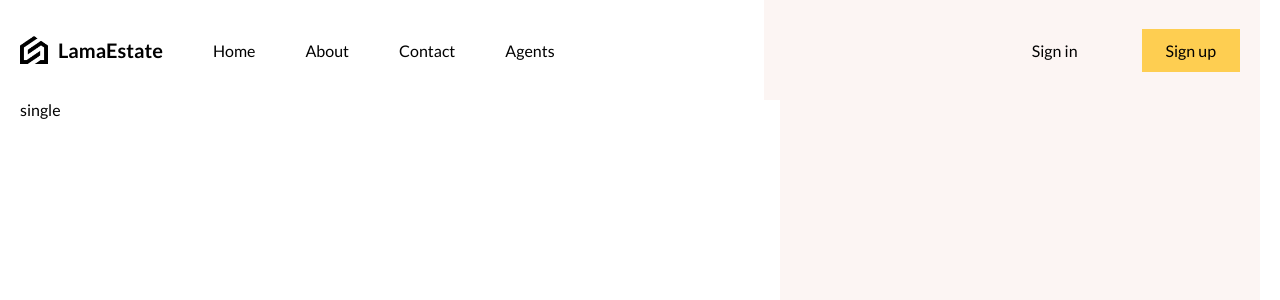
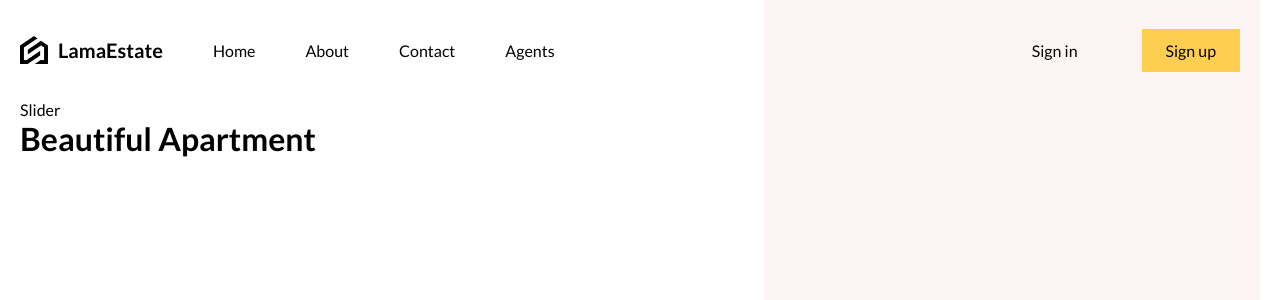
Before and after one commit to zixx-bit/estate-ui, a React (Vite) app: page /1 in a window 1280 px wide. Shown: the top 300 px of the page. Built offline with nearby package versions, Linux system fonts and the light colour scheme.

Commit message:
single page update. details included

```diff
--- /dev/null
+++ b/src/components/Slider/Slider.jsx
@@ -0,0 +1,9 @@
+import React from 'react'
+
+const Slider = () => {
+  return (
+    <div>Slider</div>
+  )
+}
+
+export default Slider;
--- a/src/routes/singlePage/singlePage.jsx
+++ b/src/routes/singlePage/singlePage.jsx
@@ -1,11 +1,26 @@
+import Slider from "../../components/Slider/Slider";
 import "./singlePage.scss";
+import { singlePostData } from "../../lib/dummydata";
 
 function singlePage() {
   return (
-    <div className="singlePage">single
+    <div className="singlePage">
       <div className="details">
+      <div className="wrapper"><Slider images={singlePostData.images}/>
+      <div className="info">
+        <div className="top">
+          <div className="post">
+            <h1>{singlePostData.title}</h1>
+          </div>
+          <div className="user"></div>
+        </div>
+        <div className="bottom"></div>
+      </div>
+      </div>
       </div>
       <div className="features">
+      <div className="wrapper"></div>
+
       </div>
     </div>
   )
--- a/src/routes/singlePage/singlePage.scss
+++ b/src/routes/singlePage/singlePage.scss
@@ -1,6 +1,14 @@
 .singlePage{
     display: flex;
     height: 100%;
-    .details{flex: 3;}
-    .features{ flex: 2; background-color: #fcf5f3;}
+    .details{flex: 3;
+        .wrapper{
+            padding-right: 50px;
+        }
+    }
+    .features{ flex: 2; background-color: #fcf5f3;
+        .wrapper{
+            padding: 0px 20px;
+        }
+    }
 }
```
Also changed, not shown: src/components/Slider/slider.scss (added).
